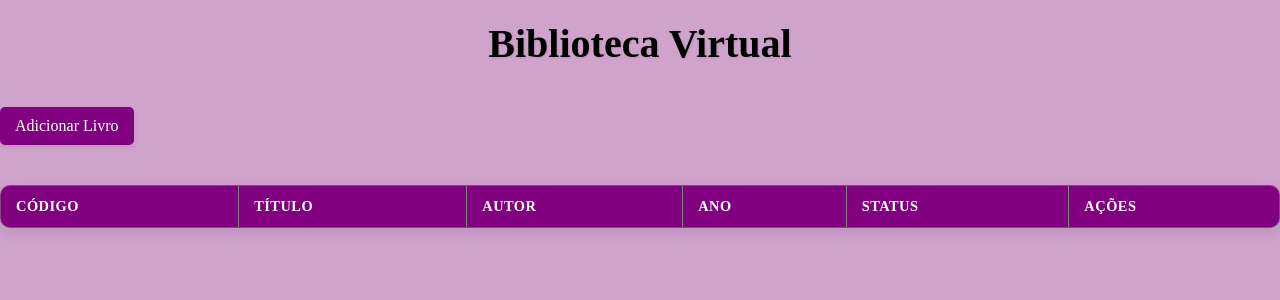
After one commit to Kaua-Cardoso-Barbosa/biblioteca-virtual, a Flask app: page /catalogo in a window 1280 px wide. The commit adds this page. Shown: the top 300 px of the page. Run offline with Flask 3, Linux system fonts and the light colour scheme; lists and menus that the app fills with data are empty.

Commit message:
Add files via upload

```diff
--- a/main.py
+++ b/main.py
@@ -1,4 +1,4 @@
-from flask import Flask, render_template, request, flash, redirect
+from flask import Flask, render_template, request, redirect
 from datetime import datetime, timedelta
 
 app = Flask(__name__)
@@ -6,17 +6,22 @@ app.secret_key = 'chave_secreta_livro'
 
 livros = []
 
-
 @app.route('/')
 def index():
+    return render_template(('index.html'))
+
+
+
+@app.route('/catalogo')
+def catalogo():
     for livro in livros:
-        if len(livro) > 4 and livro[4]:  # Se tem informação de empréstimo
+        if len(livro) > 4 and livro[4]:
             data_devolucao = datetime.strptime(livro[5], '%Y-%m-%d')
             if datetime.now() > data_devolucao:
                 dias_atraso = (datetime.now() - data_devolucao).days
                 multa = 10 + (0.01 * dias_atraso)
                 livro[6] = f"R${multa:.2f}"
-    return render_template('index.html', livros=livros)
+    return render_template('catalago.html', livros=livros)
 
 
 @app.route('/adicionar_livro', methods=['GET', 'POST'])
--- a/static/style.css
+++ b/static/style.css
@@ -2,18 +2,12 @@
     margin: 0;
     padding: 0;
     box-sizing: border-box;
-    font-family: 'Segoe UI', Tahoma, Geneva, Verdana, sans-serif;
+    font-family: "Times New Roman", Times, serif;
+    text-decoration: none;
 }
 
-body {
-    background-color: #f5f5f5;
-    color: #333;
-    line-height: 1.6;
-    padding: 20px;
-    background-image: linear-gradient(135deg, #f5f7fa 0%, #c3cfe2 100%);
-    min-height: 100vh;
+body {background-color: #d0a3cd;
 }
-
 
 h1 {
     text-align: center;
@@ -24,19 +18,6 @@ h1 {
     position: relative;
     padding-bottom: 10px;
 }
-
-h1::after {
-    content: '';
-    position: absolute;
-    bottom: 0;
-    left: 50%;
-    transform: translateX(-50%);
-    width: 100px;
-    height: 3px;
-    background: linear-gradient(90deg, #3498db, #9b59b6);
-    border-radius: 3px;
-}
-
 
 a[href="/adicionar_livro"] {
     display: inline-block;
@@ -56,7 +37,6 @@ a[href="/adicionar_livro"]:hover {
     box-shadow: 0 4px 8px rgba(0,0,0,0.15);
 }
 
-
 table {
     width: 100%;
     border-collapse: collapse;
@@ -64,7 +44,7 @@ table {
     box-shadow: 0 5px 15px rgba(0,0,0,0.1);
     border-radius: 10px;
     overflow: hidden;
-    background-color: purple;
+    background-color: #844682;
 }
 
 th, td {
@@ -82,146 +62,49 @@ th {
     letter-spacing: 0.5px;
 }
 
-tr:nth-child(even) {
-    background-color: #f8f9fa;
-}
-
-td a {
-    display: inline-block;
-    padding: 5px 10px;
-    margin: 0 5px 5px 0;
-    border-radius: 4px;
-    text-decoration: none;
-    font-size: 0.85em;
-    transition: all 0.2s ease;
-}
-
-
 a[href^="/editar"] {
-    background-color: #3498db;
+    background-color: blue;
     color: white;
-    border: 1px solid #2980b9;
+    border: 1px solid;
+    border-radius: 10%;
+    padding: 1vh
 }
 
 a[href^="/apagar"] {
-    background-color: #e74c3c;
+    background-color: red;
     color: white;
-    border: 1px solid #c0392b;
+    border: 1px solid;
+    border-radius: 10%;
+    padding: 1vh
 }
 
 a[href^="/emprestar"] {
-    background-color: #f39c12;
+    background-color: green;
     color: white;
-    border: 1px solid #d35400;
+    border: 1px solid;
+    border-radius: 10%;
+    padding: 1vh;
 }
 
 a[href^="/devolver"] {
-    background-color: #9b59b6;
+    background-color: green;
     color: white;
-    border: 1px solid #8e44ad;
+    border: 1px solid;
+    border-radius: 10%;
+    padding: 1vh;
 }
-
 
 td a:hover {
     transform: translateY(-1px);
     box-shadow: 0 2px 5px rgba(0,0,0,0.1);
     opacity: 0.9;
 }
-
-
 td:nth-child(5) {
     font-size: 0.9em;
 }
-
 td:nth-child(5):not(:empty) {
-    color: #e74c3c;
+    color: black;
     font-weight: 500;
-}
-
-td:nth-child(5):empty::before {
-    content: "Disponível";
-    color: #2ecc71;
-    font-weight: 500;
-}
-
-/* Responsividade */
-@media (max-width: 768px) {
-    table {
-        display: block;
-        overflow-x: auto;
-    }
-
-    th, td {
-        padding: 8px 10px;
-    }
-
-    td a {
-        display: block;
-        margin: 5px 0;
-    }
-}
-
-
-@keyframes fadeIn {
-    from { opacity: 0; transform: translateY(10px); }
-    to { opacity: 1; transform: translateY(0); }
-}
-
-tr {
-    animation: fadeIn 0.3s ease forwards;
-    opacity: 0;
-}
-
-tr:nth-child(1) { animation-delay: 0.1s; }
-tr:nth-child(2) { animation-delay: 0.2s; }
-tr:nth-child(3) { animation-delay: 0.3s; }
-tr:nth-child(4) { animation-delay: 0.4s; }
-tr:nth-child(5) { animation-delay: 0.5s; }
-tr:nth-child(n+6) { animation-delay: 0.6s; }
-
-
-
-
-.container {
-    max-width: 600px;
-    margin: 40px auto;
-    padding: 30px;
-    background-color: white;
-    border-radius: 10px;
-    box-shadow: 0 10px 30px rgba(0, 0, 0, 0.1);
-    animation: fadeInUp 0.5s ease-out;
-}
-
-@keyframes fadeInUp {
-    from {
-        opacity: 0;
-        transform: translateY(20px);
-    }
-    to {
-        opacity: 1;
-        transform: translateY(0);
-    }
-}
-
-h1 {
-    text-align: center;
-    margin-bottom: 30px;
-    color: #2c3e50;
-    font-size: 2.2em;
-    position: relative;
-    padding-bottom: 15px;
-}
-
-h1::after {
-    content: '';
-    position: absolute;
-    bottom: 0;
-    left: 50%;
-    transform: translateX(-50%);
-    width: 80px;
-    height: 3px;
-    background: linear-gradient(90deg, #3498db, #9b59b6);
-    border-radius: 3px;
 }
 
 form {
@@ -243,11 +126,9 @@ input:focus {
     outline: none;
     box-shadow: 0 0 0 3px rgba(52, 152, 219, 0.2);
 }
-
 input::placeholder {
     color: #95a5a6;
 }
-
 .botao {
     padding: 12px;
     border: none;
@@ -259,44 +140,34 @@ input::placeholder {
     text-align: center;
     text-decoration: none;
 }
-
 .cheio {
     width: 100%;
 }
-
 .botao[type="submit"] {
     background-color: #2ecc71;
     color: white;
 }
-
 .botao[type="submit"]:hover {
     background-color: #27ae60;
     transform: translateY(-2px);
     box-shadow: 0 4px 8px rgba(0, 0, 0, 0.1);
 }
-
 .botao.cancelar {
     background-color: #f1f1f1;
     color: #333;
     border: 1px solid #ddd;
 }
-
 .botao.cancelar:hover {
     background-color: #e0e0e0;
     transform: translateY(-2px);
     box-shadow: 0 4px 8px rgba(0, 0, 0, 0.1);
 }
-
-
 input:invalid {
-    border-color: #e74c3c;
+    border-color: black;
 }
-
 input:invalid:focus {
     box-shadow: 0 0 0 3px rgba(231, 76, 60, 0.2);
 }
-
-
 @media (max-width: 768px) {
     .container {
         margin: 20px;
@@ -307,60 +178,11 @@ input:invalid:focus {
         font-size: 1.8em;
     }
 }
-
-/* Estilos para a página Editar Livro */
-
-body {
-    background-color: #f5f5f5;
-    color: #333;
-    font-family: 'Segoe UI', Tahoma, Geneva, Verdana, sans-serif;
-    line-height: 1.6;
-    padding: 0;
-    margin: 0;
-    background-image: linear-gradient(135deg, #f5f7fa 0%, #c3cfe2 100%);
-    min-height: 100vh;
-}
-
-h1 {
-    text-align: center;
-    margin: 30px 0;
-    color: #2c3e50;
-    font-size: 2.2em;
-    position: relative;
-    padding-bottom: 15px;
-}
-
-h1::after {
-    content: '';
-    position: absolute;
-    bottom: 0;
-    left: 50%;
-    transform: translateX(-50%);
-    width: 80px;
-    height: 3px;
-    background: linear-gradient(90deg, #3498db, #9b59b6);
-    border-radius: 3px;
-}
-
-a[href="/"] {
-    display: block;
-    width: fit-content;
-    margin: 0 auto 30px;
-    padding: 8px 16px;
-    background-color: #f1f1f1;
-    color: #333;
-    text-decoration: none;
-    border-radius: 6px;
-    transition: all 0.3s ease;
-    border: 1px solid #ddd;
-}
-
 a[href="/"]:hover {
     background-color: #e0e0e0;
     transform: translateY(-2px);
     box-shadow: 0 4px 8px rgba(0, 0, 0, 0.1);
 }
-
 form {
     max-width: 600px;
     margin: 0 auto;
@@ -370,7 +192,6 @@ form {
     box-shadow: 0 10px 30px rgba(0, 0, 0, 0.1);
     animation: fadeInUp 0.5s ease-out;
 }
-
 @keyframes fadeInUp {
     from {
         opacity: 0;
--- /dev/null
+++ b/templates/catalago.html
@@ -0,0 +1,48 @@
+<!DOCTYPE html>
+<html>
+<head>
+    <title>Biblioteca</title>
+    <link rel="stylesheet" href="{{ url_for('static', filename='style.css') }}">
+</head>
+<body>
+    <h1>Biblioteca Virtual</h1>
+
+    <a href="/adicionar_livro">Adicionar Livro</a>
+    <table border="1">
+        <tr>
+            <th>Código</th>
+            <th>Título</th>
+            <th>Autor</th>
+            <th>Ano</th>
+            <th>Status</th>
+            <th>Ações</th>
+        </tr>
+        {% for livro in livros %}
+        <tr>
+            <td>{{ livro[0] }}</td>
+            <td>{{ livro[1] }}</td>
+            <td>{{ livro[2] }}</td>
+            <td>{{ livro[3] }}</td>
+            <td>
+                {% if livro|length > 4 and livro[4] %}
+                    Emprestado em: {{ livro[4] }}<br>
+                    Devolução: {{ livro[5] }}<br>
+                    Multa: {{ livro[6] }}
+                {% else %}
+                    Disponível
+                {% endif %}
+            </td>
+            <td>
+                <a href="/editar_livro/{{ livro[0] }}">Editar</a>
+                <a href="/apagar_livro/{{ livro[0] }}">Apagar</a>
+                {% if livro|length > 4 and livro[4] %}
+                    <a href="/devolver_livro/{{ livro[0] }}">Devolver</a>
+                {% else %}
+                    <a href="/emprestar_livro/{{ livro[0] }}">Emprestar</a>
+                {% endif %}
+            </td>
+        </tr>
+        {% endfor %}
+    </table>
+</body>
+</html>
```
Also changed, not shown: templates/index.html (+6 -42 lines), templates/adicionar_livro.html (line endings or trailing spaces), templates/editar_livro.html (line endings or trailing spaces).
